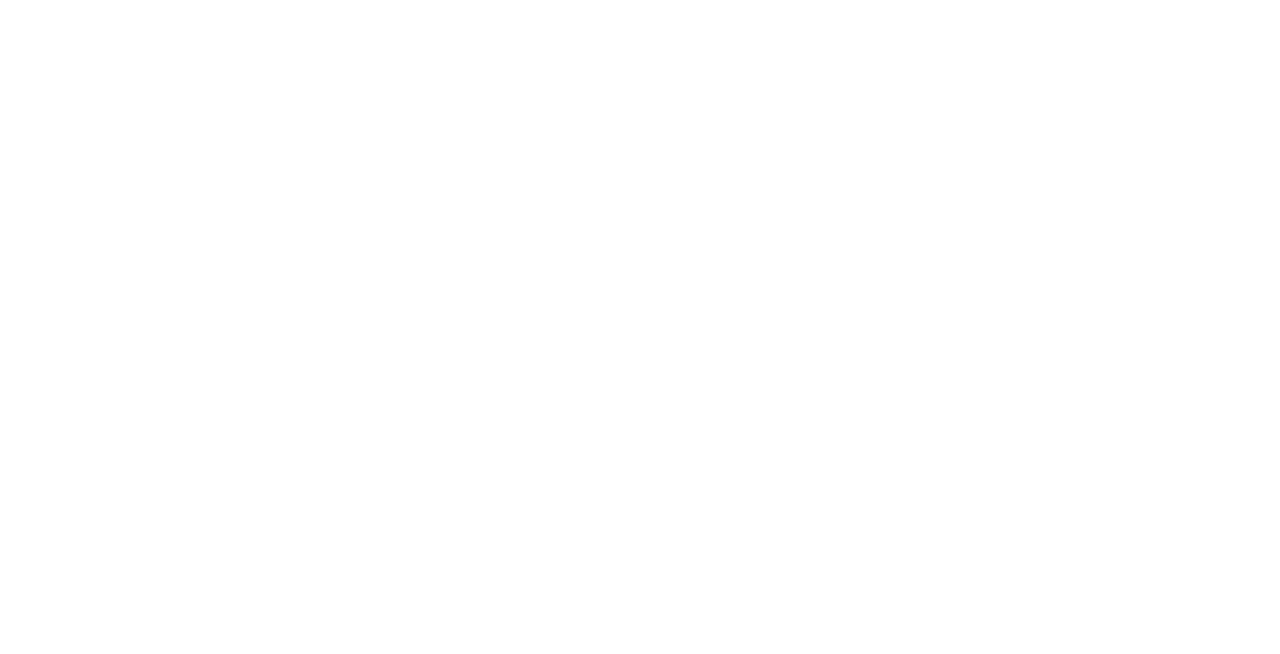
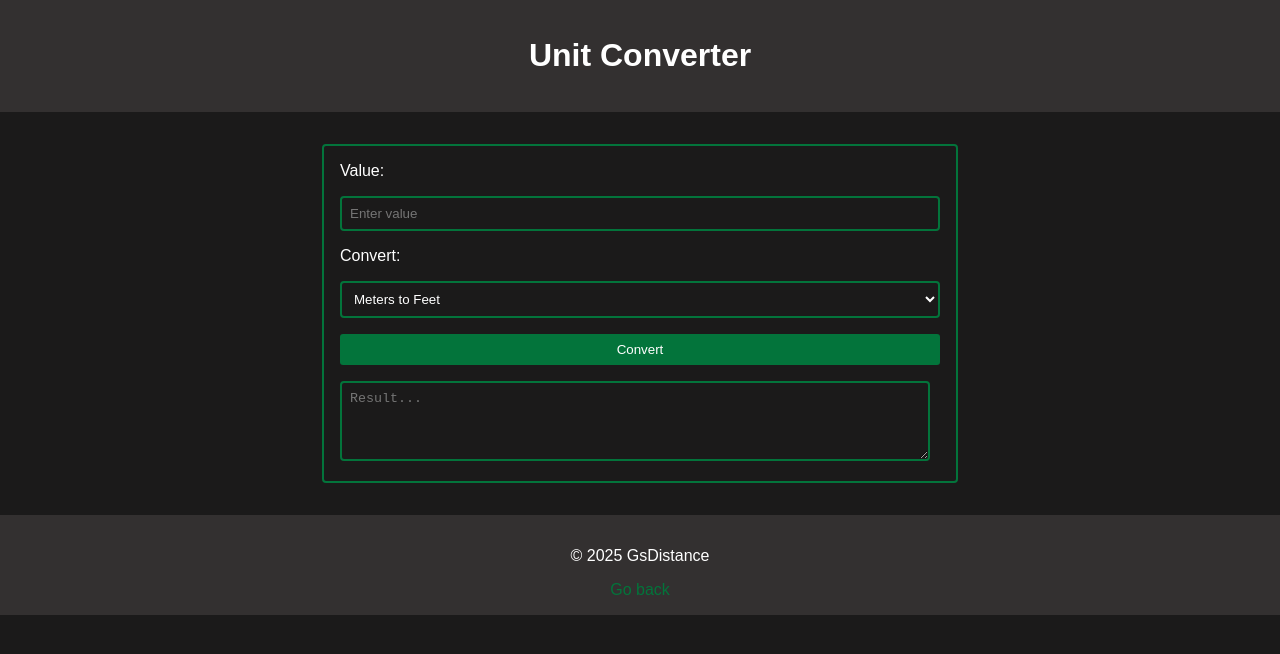
Before and after one commit to tyuXX/DDCToolKit, a plain HTML site: page tools/unitConvert.html in a window 1280 px wide. Drawn offline with Linux system fonts and the light colour scheme.

Commit message:
Add Unit Converter tool and update favicon links in existing tools

```diff
--- /dev/null
+++ b/css/unitConvert.css
@@ -0,0 +1,46 @@
+@import url("styles.css");  /* ...existing base styles... */
+@import url("toolstyles.css");  /* Tool-specific styles... */
+
+main {
+    max-width: 600px;
+    margin: 2rem auto;
+    padding: 1rem;
+    background-color: var(--secondary-color);
+    border: 2px solid var(--accent-color);
+    border-radius: 4px;
+}
+
+form {
+    display: flex;
+    flex-direction: column;
+    gap: 1rem;
+}
+
+input[type="number"],
+select {
+    padding: 0.5rem;
+    border: 2px solid var(--accent-color);
+    border-radius: 4px;
+    background-color: var(--secondary-color);
+    color: #fff;
+}
+
+button {
+    background-color: var(--accent-color);
+    color: #fff;
+    border: none;
+    padding: 0.5rem 1rem;
+    border-radius: 3px;
+    cursor: pointer;
+}
+
+textarea {
+    width: 95%;
+    height: 60px;
+    margin-top: 1rem;
+    padding: 0.5rem;
+    border: 2px solid var(--accent-color);
+    border-radius: 4px;
+    background-color: var(--secondary-color);
+    color: #fff;
+}
--- /dev/null
+++ b/js/unitConvert.js
@@ -0,0 +1,81 @@
+function convertUnits() {
+  const value = parseFloat(document.getElementById("inputValue").value);
+  const type = document.getElementById("conversionType").value;
+  let result = "";
+  if (isNaN(value)) {
+    result = "Please enter a valid number.";
+  } else {
+    if (type === "mToFt") {
+      result = value + " meters = " + (value * 3.28084).toFixed(2) + " feet.";
+    } else if (type === "ftToM") {
+      result = value + " feet = " + (value / 3.28084).toFixed(2) + " meters.";
+    } else if (type === "kmToMi") {
+      result =
+        value + " kilometers = " + (value * 0.621371).toFixed(2) + " miles.";
+    } else if (type === "miToKm") {
+      result =
+        value + " miles = " + (value / 0.621371).toFixed(2) + " kilometers.";
+    } else if (type === "cToF") {
+      result = value + "°C = " + ((value * 9) / 5 + 32).toFixed(2) + "°F.";
+    } else if (type === "fToC") {
+      result = value + "°F = " + (((value - 32) * 5) / 9).toFixed(2) + "°C.";
+    } else if (type === "kgToLb") {
+      result =
+        value + " kilograms = " + (value * 2.20462).toFixed(2) + " pounds.";
+    } else if (type === "lbToKg") {
+      result =
+        value + " pounds = " + (value / 2.20462).toFixed(2) + " kilograms.";
+    } else if (type === "cmToIn") {
+      result =
+        value + " centimeters = " + (value * 0.393701).toFixed(2) + " inches.";
+    } else if (type === "inToCm") {
+      result =
+        value + " inches = " + (value * 2.54).toFixed(2) + " centimeters.";
+    } else if (type === "lToGal") {
+      result =
+        value + " liters = " + (value * 0.264172).toFixed(2) + " gallons.";
+    } else if (type === "galToL") {
+      result =
+        value + " gallons = " + (value * 3.78541).toFixed(2) + " liters.";
+    } else if (type === "ydToM") {
+      result = value + " yards = " + (value * 0.9144).toFixed(2) + " meters.";
+    } else if (type === "mToYd") {
+      result = value + " meters = " + (value / 0.9144).toFixed(2) + " yards.";
+    } else if (type === "m2ToFt2") {
+      result =
+        value +
+        " square meters = " +
+        (value * 10.7639).toFixed(2) +
+        " square feet.";
+    } else if (type === "ft2ToM2") {
+      result =
+        value +
+        " square feet = " +
+        (value / 10.7639).toFixed(2) +
+        " square meters.";
+    } else if (type === "m3ToFt3") {
+      result =
+        value +
+        " cubic meters = " +
+        (value * 35.3147).toFixed(2) +
+        " cubic feet.";
+    } else if (type === "ft3ToM3") {
+      result =
+        value +
+        " cubic feet = " +
+        (value / 35.3147).toFixed(2) +
+        " cubic meters.";
+    } else if (type === "kToC") {
+      result = value + " Kelvin = " + (value - 273.15).toFixed(2) + "°C.";
+    } else if (type === "cToK") {
+      result = value + "°C = " + (value + 273.15).toFixed(2) + " Kelvin.";
+    } else if (type === "gToOz") {
+      result =
+        value + " grams = " + (value * 0.03527396).toFixed(2) + " ounces.";
+    } else if (type === "ozToG") {
+      result =
+        value + " ounces = " + (value / 0.03527396).toFixed(2) + " grams.";
+    }
+  }
+  document.getElementById("result").value = result;
+}
--- a/tools/base64.html
+++ b/tools/base64.html
@@ -6,6 +6,7 @@
     <title>Base64 Encoder/Decoder</title>
     <meta name="viewport" content="width=device-width, initial-scale=1" />
     <link rel="stylesheet" href="../css/base64.css" />
+    <link rel="icon" type="image/svg+xml" href="../favicon.svg" />
   </head>
   <body>
     <header>
--- a/tools/tools.json
+++ b/tools/tools.json
@@ -11,7 +11,7 @@
     },
     {
         "name": "Unit Converter",
-        "description": "Converts between different units of measurement.",
+        "description": "Converts between different units of measurement. Such as length, weight, volume, area, temperature, and more.",
         "path": "unitConvert.html"
     },
     {
--- a/tools/unitConvert.html
+++ b/tools/unitConvert.html
@@ -0,0 +1,54 @@
+<!DOCTYPE html>
+<html>
+  <head>
+    <meta charset="utf-8" />
+    <meta http-equiv="X-UA-Compatible" content="IE=edge" />
+    <title>Unit Converter</title>
+    <meta name="viewport" content="width=device-width, initial-scale=1" />
+    <link rel="stylesheet" href="../css/unitConvert.css" />
+    <link rel="icon" type="image/svg+xml" href="../favicon.svg" />
+  </head>
+  <body>
+    <header>
+      <h1>Unit Converter</h1>
+    </header>
+    <main>
+      <form id="converterForm" onsubmit="return false;">
+        <label for="inputValue">Value:</label>
+        <input type="number" id="inputValue" placeholder="Enter value" />
+        <label for="conversionType">Convert:</label>
+        <select id="conversionType">
+          <option value="mToFt">Meters to Feet</option>
+          <option value="ftToM">Feet to Meters</option>
+          <option value="kmToMi">Kilometers to Miles</option>
+          <option value="miToKm">Miles to Kilometers</option>
+          <option value="cToF">Celsius to Fahrenheit</option>
+          <option value="fToC">Fahrenheit to Celsius</option>
+          <option value="kgToLb">Kilograms to Pounds</option>
+          <option value="lbToKg">Pounds to Kilograms</option>
+          <option value="cmToIn">Centimeters to Inches</option>
+          <option value="inToCm">Inches to Centimeters</option>
+          <option value="lToGal">Liters to Gallons</option>
+          <option value="galToL">Gallons to Liters</option>
+          <option value="ydToM">Yards to Meters</option>
+          <option value="mToYd">Meters to Yards</option>
+          <option value="m2ToFt2">Square Meters to Square Feet</option>
+          <option value="ft2ToM2">Square Feet to Square Meters</option>
+          <option value="m3ToFt3">Cubic Meters to Cubic Feet</option>
+          <option value="ft3ToM3">Cubic Feet to Cubic Meters</option>
+          <option value="kToC">Kelvin to Celsius</option>
+          <option value="cToK">Celsius to Kelvin</option>
+          <option value="gToOz">Grams to Ounces</option>
+          <option value="ozToG">Ounces to Grams</option>
+        </select>
+        <button type="button" onclick="convertUnits()">Convert</button>
+      </form>
+      <textarea id="result" placeholder="Result..." readonly></textarea>
+    </main>
+    <footer>
+      <p>&copy; 2025 GsDistance</p>
+      <a id="returnLink" href="../index.html">Go back</a>
+    </footer>
+    <script src="../js/unitConvert.js" async defer></script>
+  </body>
+</html>
```
Also changed, not shown: tools/binary.html (+1 -0 lines), tools/htmlFormatter.html (+1 -0 lines), tools/jsonFormatter.html (+1 -0 lines), tools/password.html (+1 -0 lines), tools/svgToPng.html (+1 -0 lines).
